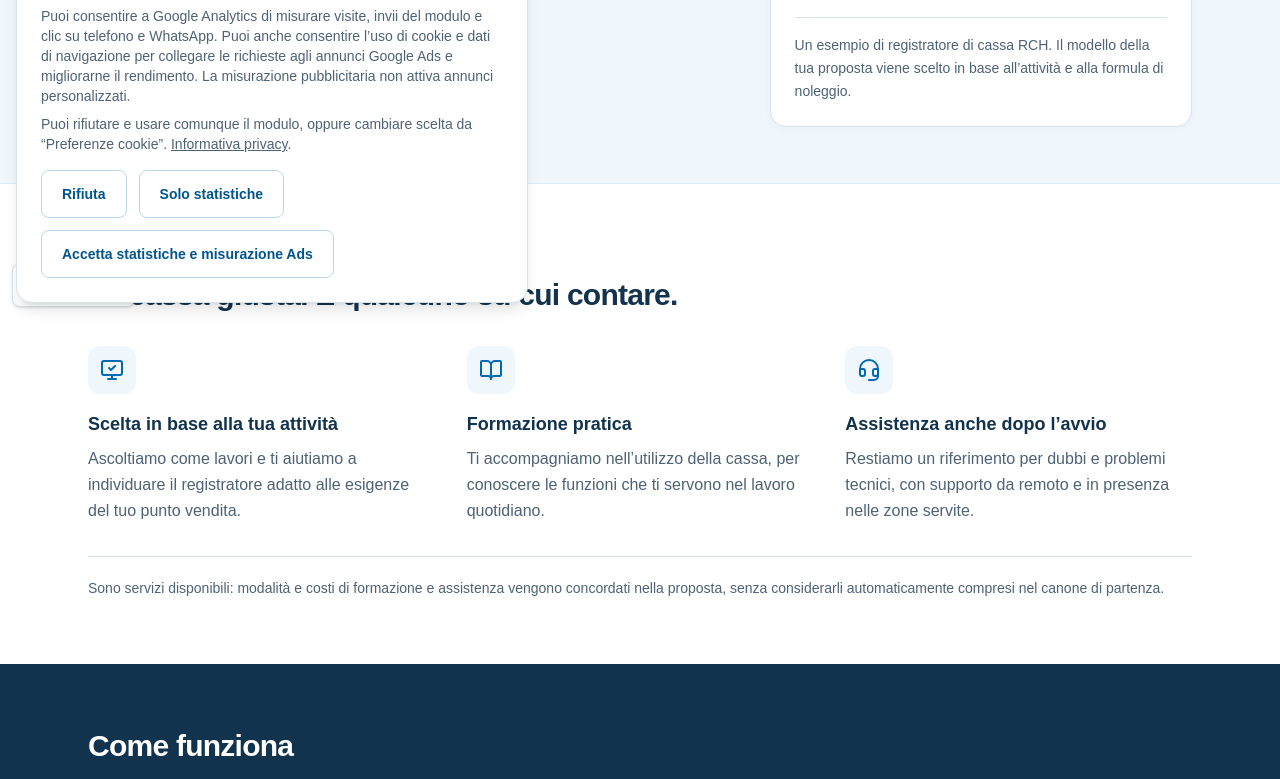
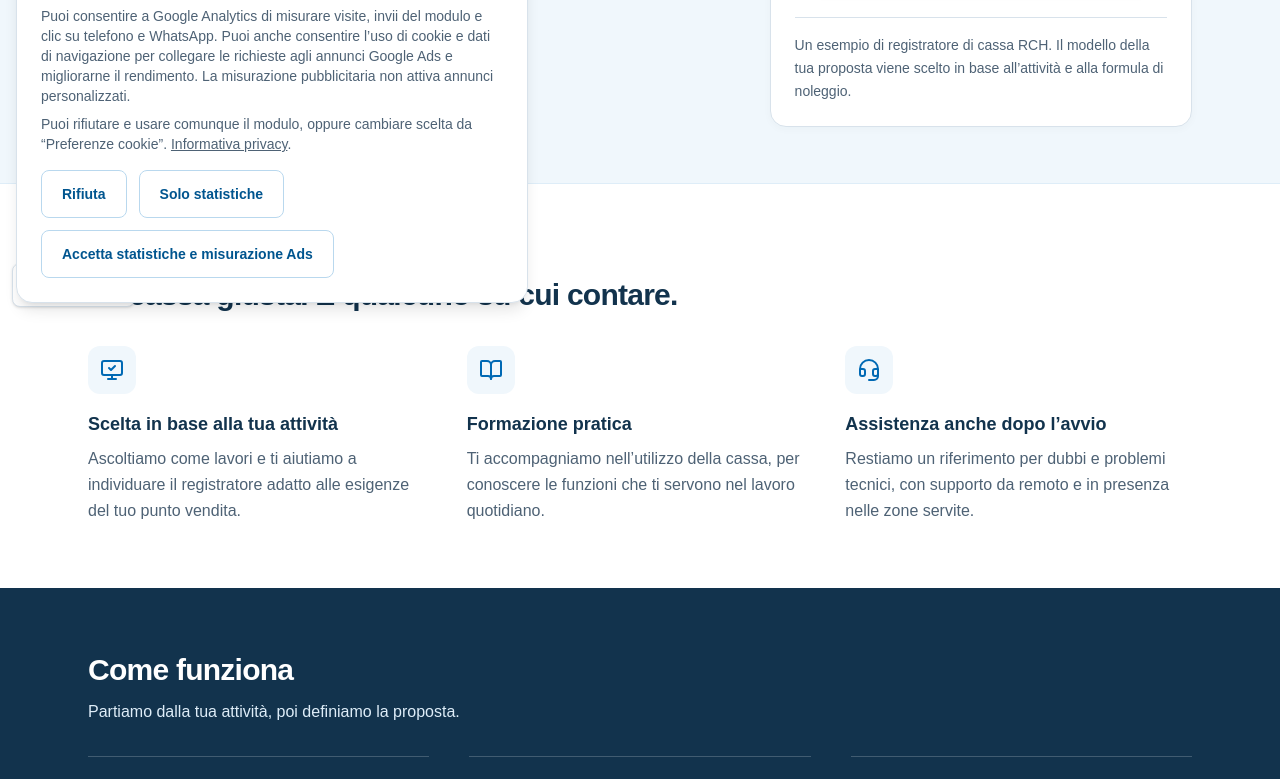
Before and after one commit to DavideMichelon10/mifro, a Next.js app: page /noleggio-registratori-di-cassa in a window 1280 px wide. Shown: the part 481-1260 px from the top of the page. Built offline with nearby package versions, Linux system fonts and the light colour scheme; a web font is replaced by a local one.

Commit message:
Rimuovi le note commerciali introduttive dalla landing noleggio

```diff
--- a/src/app/(site)/noleggio-registratori-di-cassa/page.tsx
+++ b/src/app/(site)/noleggio-registratori-di-cassa/page.tsx
@@ -42,7 +42,6 @@ export default function RentalPage() {
                 {content.hero.cta}<ArrowRight aria-hidden="true" className="h-4 w-4 shrink-0" />
               </a>
             </div>
-            <p className="mt-3 max-w-lg text-sm leading-relaxed text-gray-600">{content.hero.priceNote}</p>
           </div>
           <figure className="surface-card mx-auto w-full max-w-md p-5 sm:p-6">
             <Image
@@ -74,7 +73,6 @@ export default function RentalPage() {
             );
           })}
         </div>
-        <p className="mt-8 border-t border-gray-200 pt-5 text-sm leading-relaxed text-gray-600">{content.support.note}</p>
       </Section>
 
       <Section id="come-funziona" className="bg-brand-900 text-white">
--- a/src/content/rental.ts
+++ b/src/content/rental.ts
@@ -11,7 +11,6 @@ export const rentalContent = {
     pricePeriod: "al mese",
     subtitle: "Con Mifro hai un riferimento professionale sul territorio: ti seguiamo nella scelta della cassa, nella formazione e nell’assistenza anche dopo l’avvio, anche di persona nelle zone servite.",
     cta: "Richiedi un preventivo di noleggio",
-    priceNote: "Modello, condizioni di noleggio e servizi sono specificati nel preventivo.",
     imageCaption: "Un esempio di registratore di cassa RCH. Il modello della tua proposta viene scelto in base all’attività e alla formula di noleggio.",
   },
   support: {
@@ -31,7 +30,6 @@ export const rentalContent = {
         text: "Restiamo un riferimento per dubbi e problemi tecnici, con supporto da remoto e in presenza nelle zone servite.",
       },
     ],
-    note: "Sono servizi disponibili: modalità e costi di formazione e assistenza vengono concordati nella proposta, senza considerarli automaticamente compresi nel canone di partenza.",
   },
   steps: {
     title: "Come funziona",
```
Also changed, not shown: 1 other file (tests, documents, lock files or other folders).
